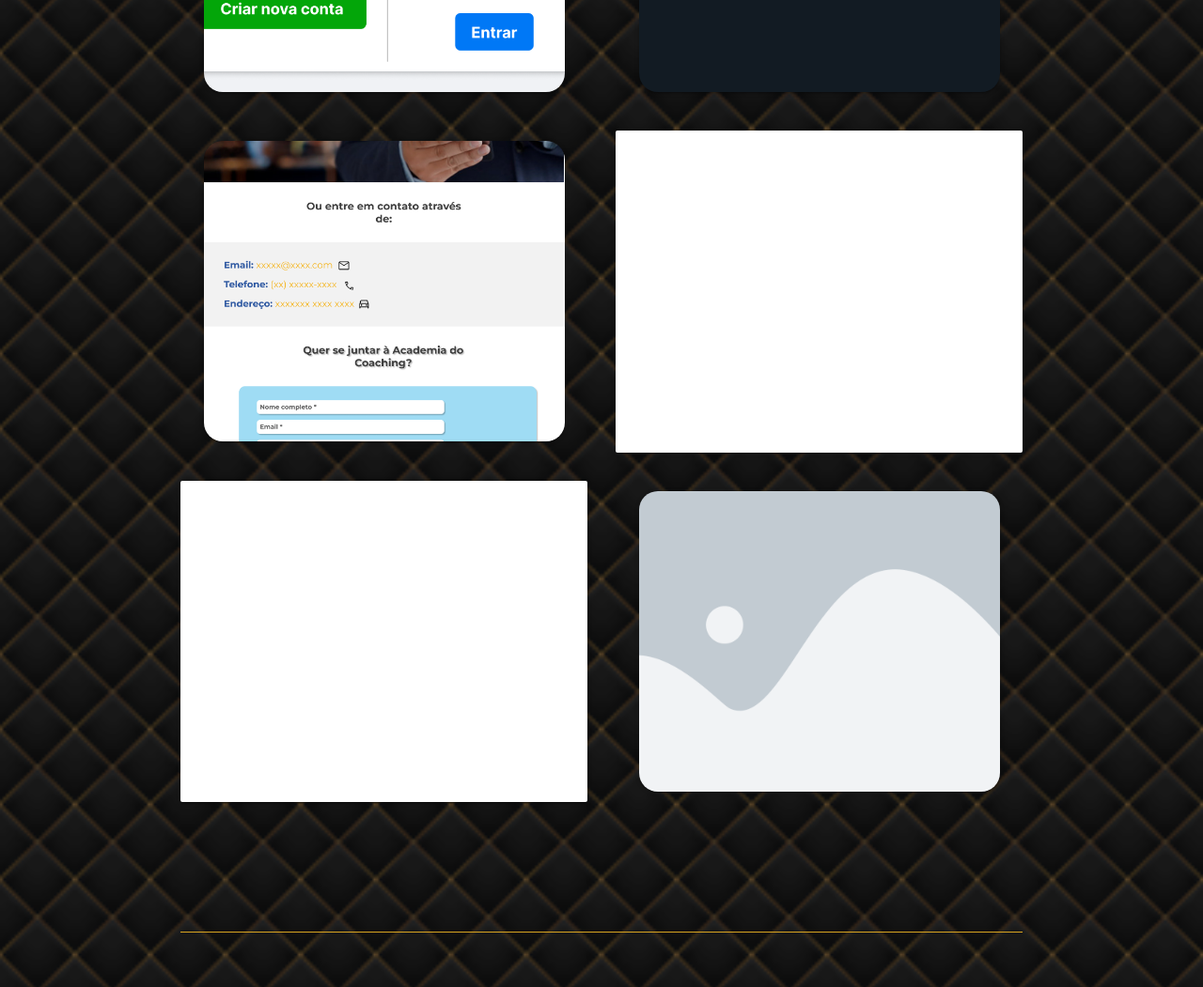
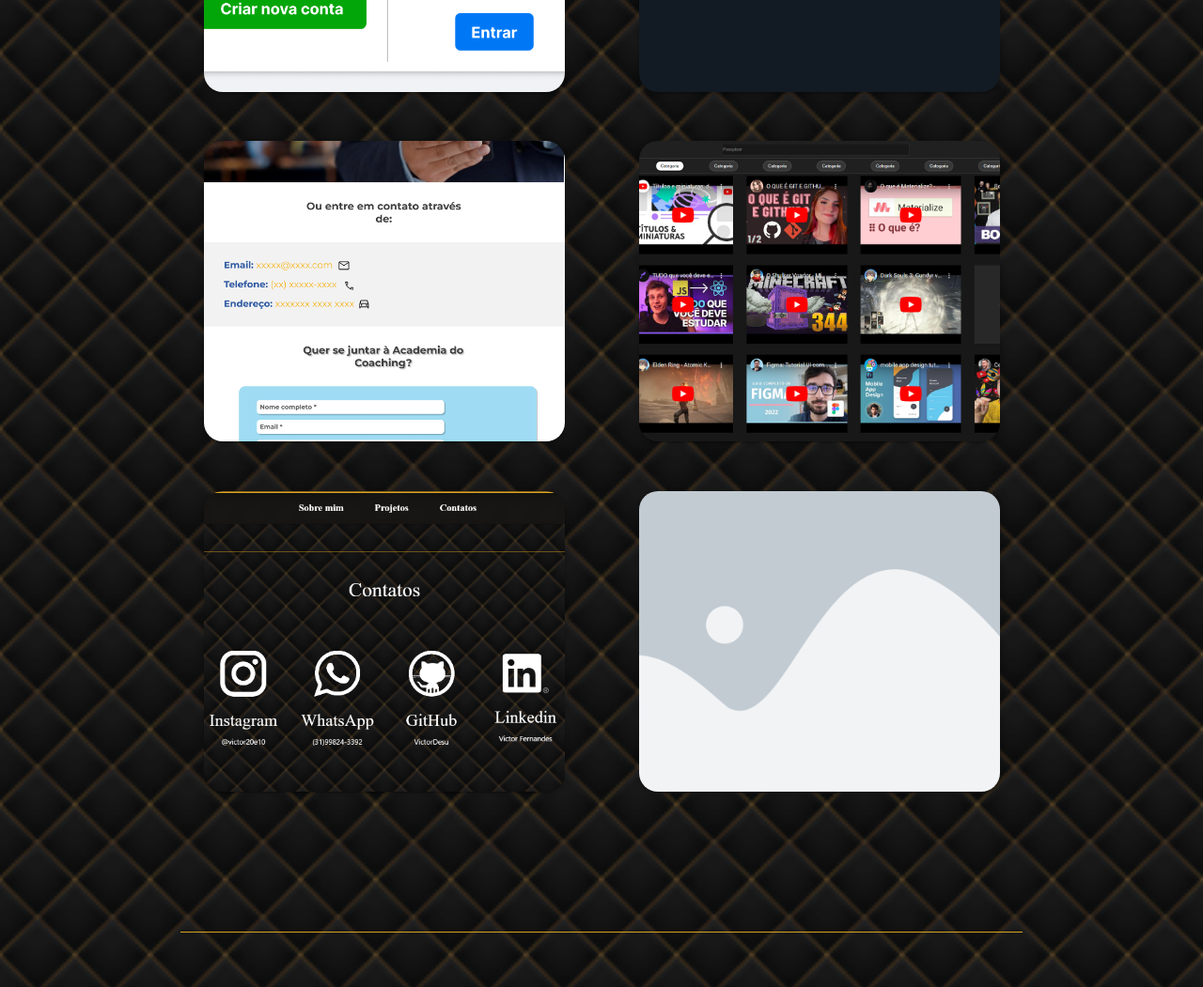
Before and after one commit to VictorDesu/Site-Portifolio_Online, a plain HTML site: page index.html in a window 1280 px wide. Shown: the part 1600-2651 px from the top of the page at 94% size. Drawn offline with nearby package versions, Linux system fonts and the light colour scheme.

Commit message:
Update portfolio.css

```diff
--- a/portfolio.css
+++ b/portfolio.css
@@ -191,6 +191,29 @@
     height: 40vh;
     color: #2f2f2f;
 }
+#card7{
+    background-image: url(./images/print_YT_copy.png);
+    background-size: cover;
+    background-repeat: no-repeat;
+    background-position: center;
+    background-color: var(--corAux);
+    border-radius: 20px;
+    width: 30vw;
+    height: 40vh;
+    color: white;
+}
+#card8{
+    background-image: url(./images/print_portifolio_contatos.png);
+    background-size: cover;
+    background-repeat: no-repeat;
+    background-position: bottom;
+    background-color: var(--corAux);
+    border-radius: 20px;
+    width: 30vw;
+    height: 40vh;
+    color: white;
+    cursor: default;
+}
 
 /*Contatos*/
 #contatos{
```
